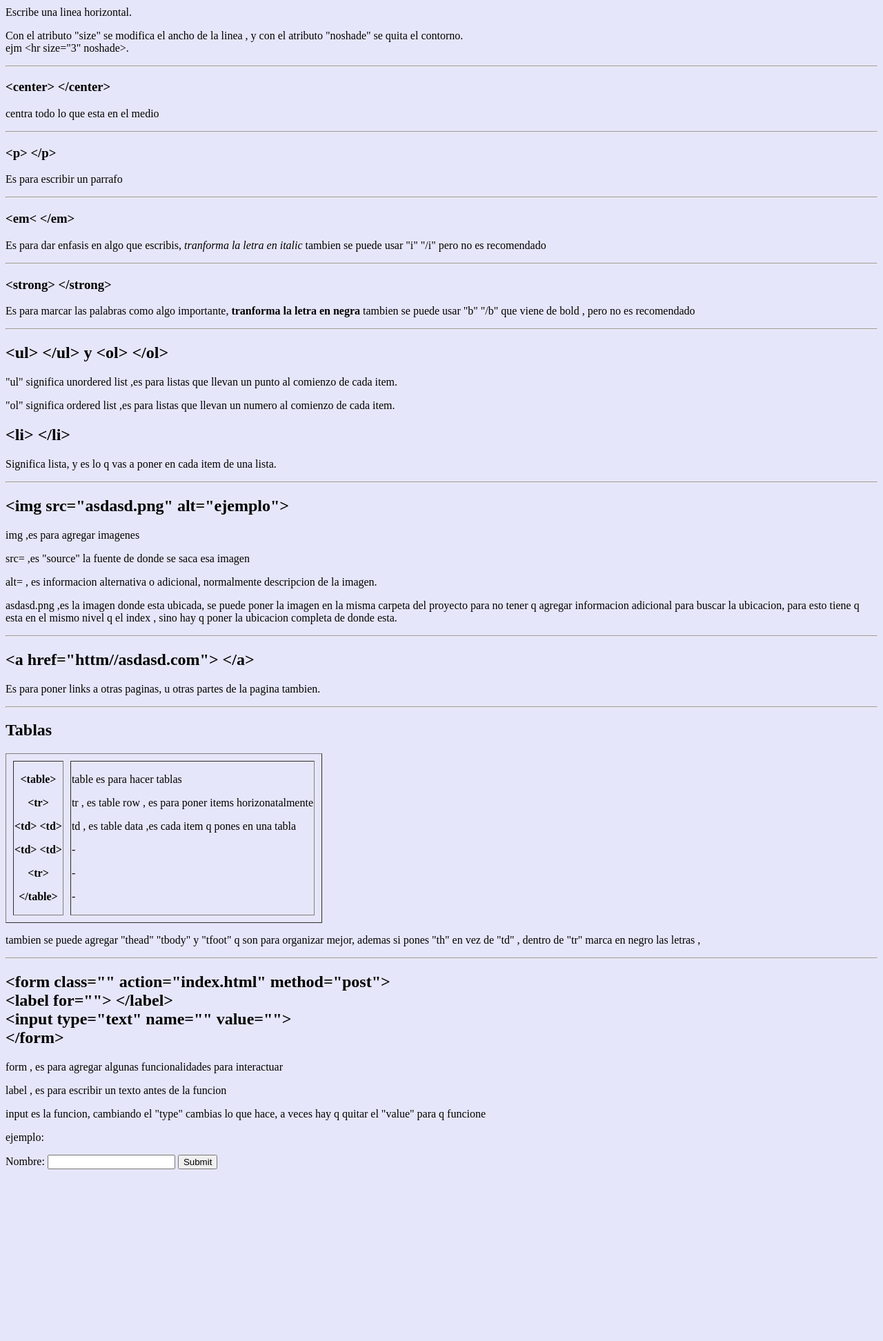
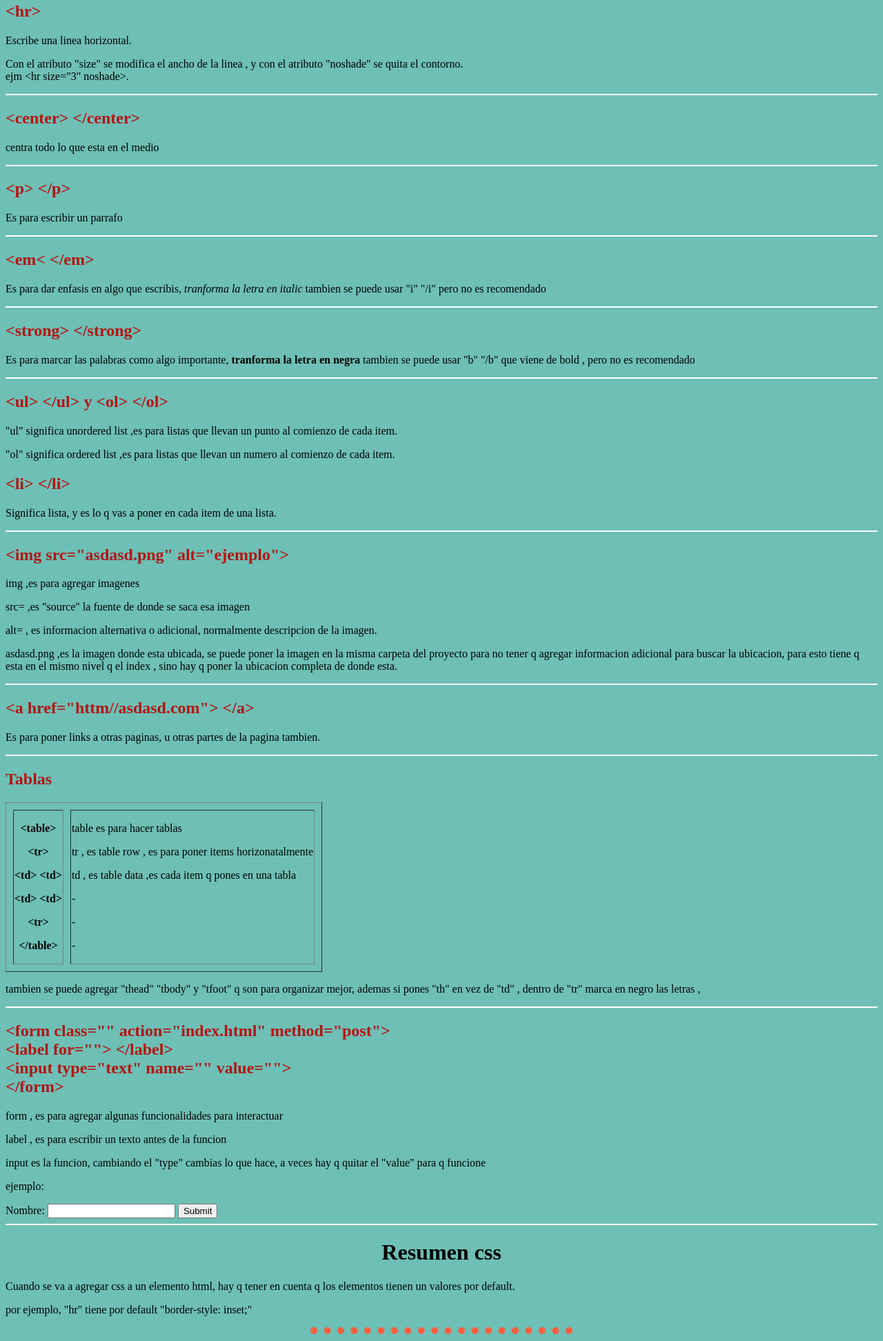
Before and after one commit to bcapu/cv, a plain HTML site: page index.html in a window 1280 px wide. Shown: the part 647-2591 px from the top of the page at 69% size. Before the commit the page ends 2350 px from the top, so only its background shows below. Drawn offline with Linux system fonts and the light colour scheme.

Commit message:
Add files via upload

```diff
--- /dev/null
+++ b/css0/estilo.css
@@ -0,0 +1,15 @@
+h1{
+  color:;
+}
+h2{
+  color:#B31313;
+}
+body{background-color:#6ebfb5;
+
+}
+hr{
+  border-style: none;
+  background-color: white;
+  height: 2px;
+
+}
--- a/index.html
+++ b/index.html
@@ -4,43 +4,54 @@
 <head>
   <meta charset="utf-8">
   <title>Resumen html</title>
+  <link rel="stylesheet" href="css0/estilo.css">
+  <style media="screen">
+    #puntos {
+      border-style: none;
+      border-top-style: dotted;
+      width: 30%;
+      border-width: 10px;
+      border-color: #ff5f40;
+      background:none;
+    }
+  </style>
 </head>
 
-<body style="background-color: lavender;" >
+<body>
   <h1>
     <center>Resumen html</center>
   </h1>
   <hr size="5" noshade>
-  <h3> El tag &lthtml&gt &lt/html&gt</h3>
+  <h2> El tag &lthtml&gt &lt/html&gt</h3>
   <p>Es el tag inicial y final , que contine los tags "head" y "body".</p>
   <hr>
-  <h3>El tag &lthead&gt &lt/head&gt</h3>
+  <h2>El tag &lthead&gt &lt/head&gt</h3>
   <p>Contine informacion que no se ve en la pagina.</p>
   <hr>
-  <h3>El tag &ltbody&gt &lt/body&gt</h3>
+  <h2>El tag &ltbody&gt &lt/body&gt</h3>
   <p>Es donde se coloca lo que se muestra en la pagina.</p>
   <hr>
-  <h3>El tag &lth1&gt &lt/h1&gt </h3>
+  <h2>El tag &lth1&gt &lt/h1&gt </h3>
   <p>Escribe algo en letra grande, disminuye a medida q el numero aumenta ejs h2 h3 h4.</p>
   <hr>
-  <h3>&ltbr&gt </h3>
+  <h2>&ltbr&gt </h3>
   <p>No necesita cerrarse.</p>
   <p>Es para dejar espacio y continuar abajo.</p>
   <hr>
-  <h3>&lthr&gt</h3>
+  <h2>&lthr&gt</h3>
   <p>Escribe una linea horizontal.</p>
   <p>Con el atributo "size" se modifica el ancho de la linea , y con el atributo "noshade" se quita el contorno.<br>ejm &lthr size="3" noshade&gt.</p>
   <hr>
-  <h3>&ltcenter&gt &lt/center&gt</h3>
+  <h2>&ltcenter&gt &lt/center&gt</h3>
   <p>centra todo lo que esta en el medio</p>
   <hr>
-  <h3>&ltp&gt &lt/p&gt</h3>
+  <h2>&ltp&gt &lt/p&gt</h3>
   <p>Es para escribir un parrafo</p>
   <hr>
-  <h3>&ltem&lt &lt/em&gt</h3>
+  <h2>&ltem&lt &lt/em&gt</h3>
   <p>Es para dar enfasis en algo que escribis, <em>tranforma la letra en italic</em> tambien se puede usar "i" "/i" pero no es recomendado</p>
   <hr>
-  <h3>&ltstrong&gt &lt/strong&gt</h3>
+  <h2>&ltstrong&gt &lt/strong&gt</h3>
   <p>Es para marcar las palabras como algo importante, <strong>tranforma la letra en negra</strong> tambien se puede usar "b" "/b" que viene de bold , pero no es recomendado</p>
   <hr>
   <h2>&ltul&gt &lt/ul&gt y &ltol&gt &lt/ol&gt</h2>
@@ -61,7 +72,7 @@
   <p>Es para poner links a otras paginas, u otras partes de la pagina tambien.</p>
   <hr>
   <h2>Tablas</h2>
-  <table cellspacing="10" border="1" >
+  <table cellspacing="10" border="1">
     <thead>
       <tr>
         <th>
@@ -83,7 +94,7 @@
       </tr>
     </thead>
   </table>
-  <p>tambien se puede agregar "thead" "tbody" y "tfoot" q son para organizar mejor, ademas si pones  "th" en vez de "td" , dentro de "tr" marca en negro las letras , </p>
+  <p>tambien se puede agregar "thead" "tbody" y "tfoot" q son para organizar mejor, ademas si pones "th" en vez de "td" , dentro de "tr" marca en negro las letras , </p>
   <hr>
   <h2>
     &ltform class="" action="index.html" method="post"&gt <br>
@@ -101,7 +112,13 @@
     <input type="text" name="" value="">
     <input type="submit" name="">
   </form>
-
+  <hr size="5" noshade>
+  <h1>
+    <center>Resumen css</center>
+  </h1>
+  <p>Cuando se va a agregar css a un elemento html, hay q tener en cuenta q los elementos tienen un valores por default. </p>
+  <p>por ejemplo, "hr" tiene por default "border-style: inset;"</p>
+  <hr id="puntos">
 
 </body>
 
```
Lines whose indentation alone changed are shown as unchanged.
